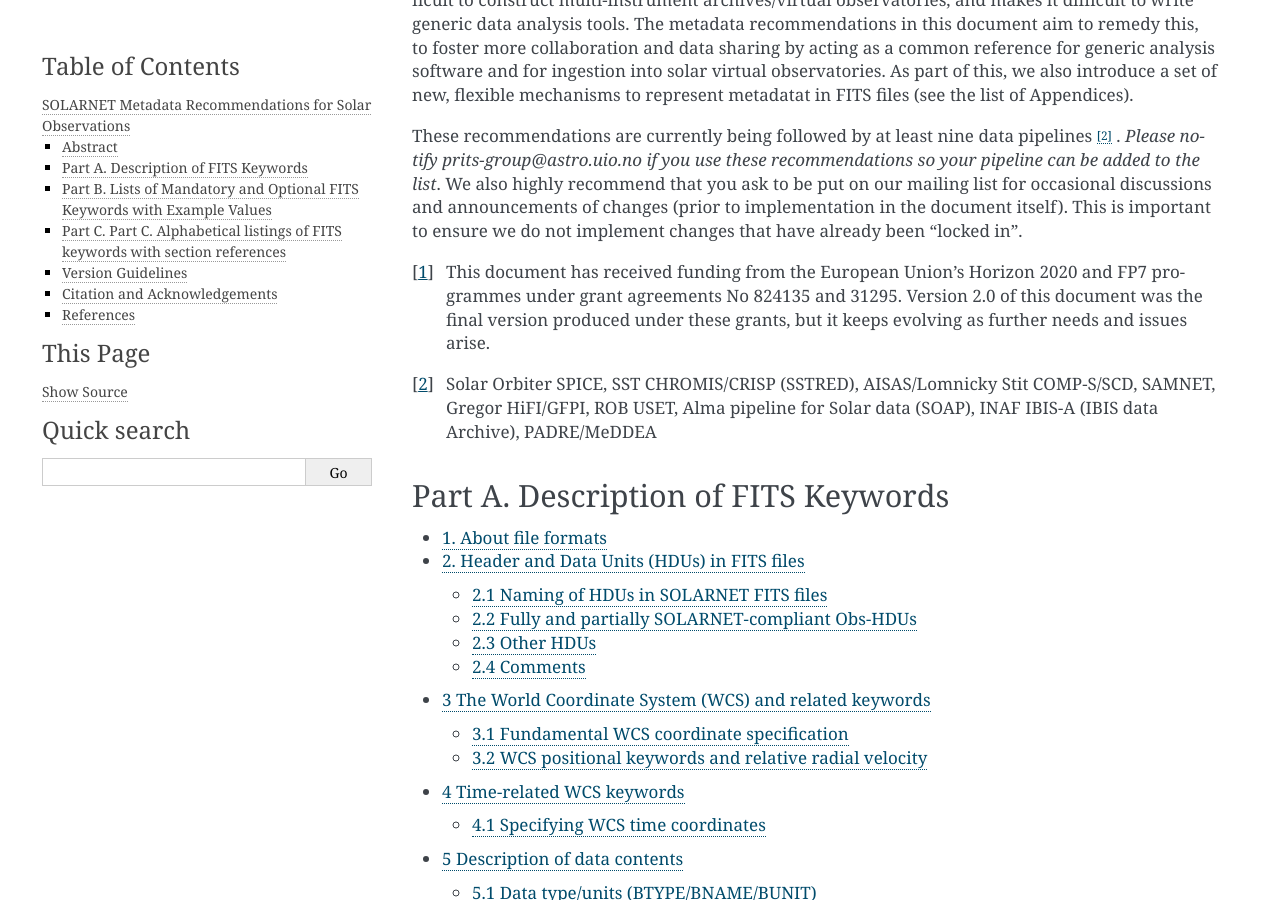
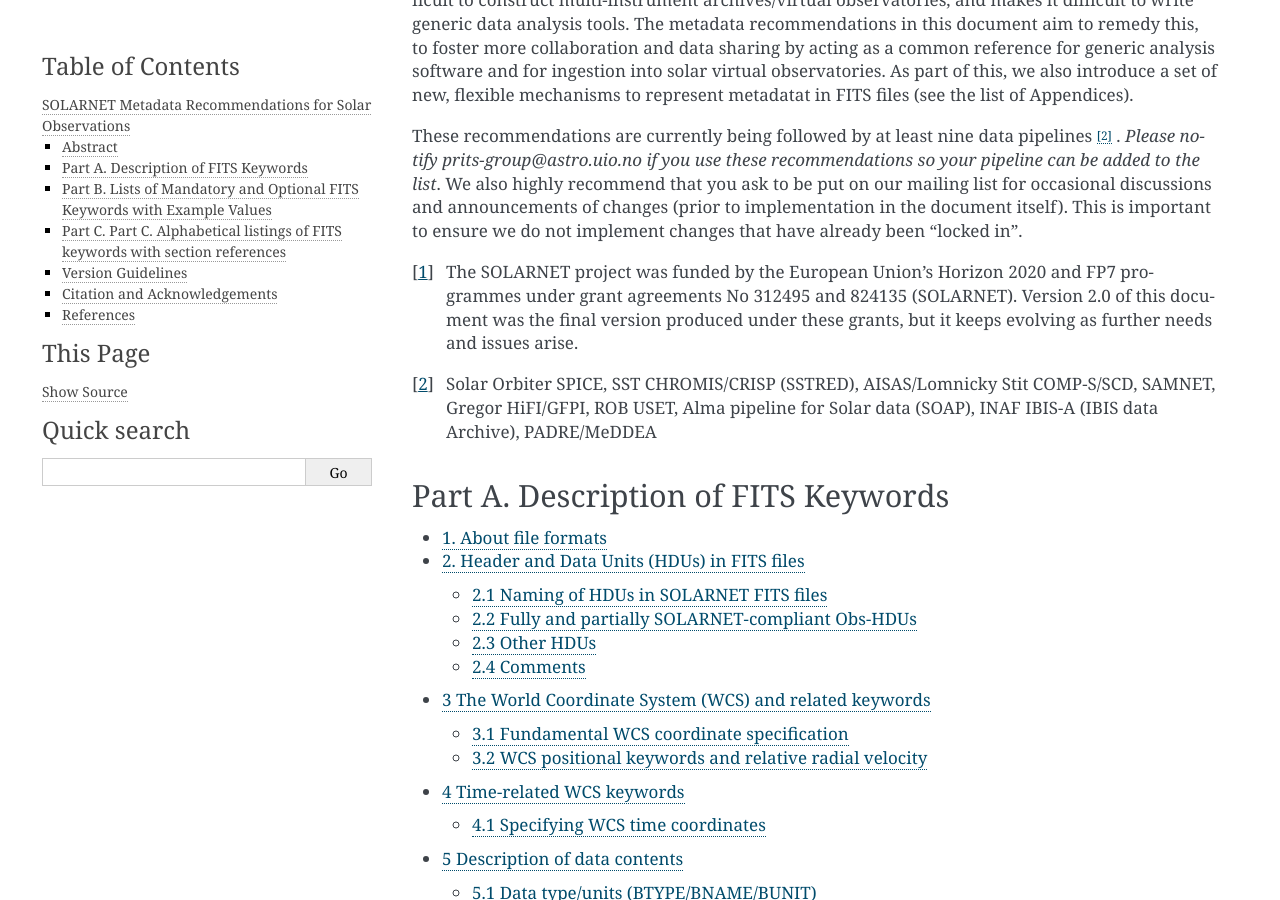
Before and after one commit to IHDE-Alliance/solarnet_metadata, a Sphinx documentation site: the page built from docs/index.rst, in a window 1280 px wide and 900 px high, scrolled down 588 px. Built offline with Sphinx 7.4.7, drawn with Linux system fonts in a browser that asks for light colours.

Commit message:
[ index.rst ] Fix grant agreement number for 2nd SOLARNET project!

```diff
--- a/docs/index.rst
+++ b/docs/index.rst
@@ -33,8 +33,7 @@ Prior to these SOLARNET [#footnote1]_ recommendations, metadata descriptions of
 
 These recommendations are currently being followed by at least nine data pipelines [#footnote2]_ . *Please notify prits-group@astro.uio.no if you use these recommendations so your pipeline can be added to the list*. We also highly recommend that you ask to be put on our mailing list for occasional discussions and announcements of changes (prior to implementation in the document itself). This is important to ensure we do not implement changes that have already been "locked in".
 
-.. [#footnote1] This document has received funding from the European Union's Horizon 2020 and FP7 programmes under grant agreements No 824135 and 31295. Version 2.0 of this document was the final version produced under these grants, but it keeps evolving as further needs and issues arise.
-
+.. [#footnote1] The SOLARNET project was funded by the European Union's Horizon 2020 and FP7 programmes under grant agreements No 312495 and 824135 (SOLARNET). Version 2.0 of this document was the final version produced under these grants, but it keeps evolving as further needs and issues arise.
 
 .. [#footnote2] Solar Orbiter SPICE, SST CHROMIS/CRISP (SSTRED), AISAS/Lomnicky Stit COMP-S/SCD, SAMNET, Gregor HiFI/GFPI, ROB USET, Alma pipeline for Solar data (SOAP), INAF IBIS-A (IBIS data Archive), PADRE/MeDDEA
 
```
